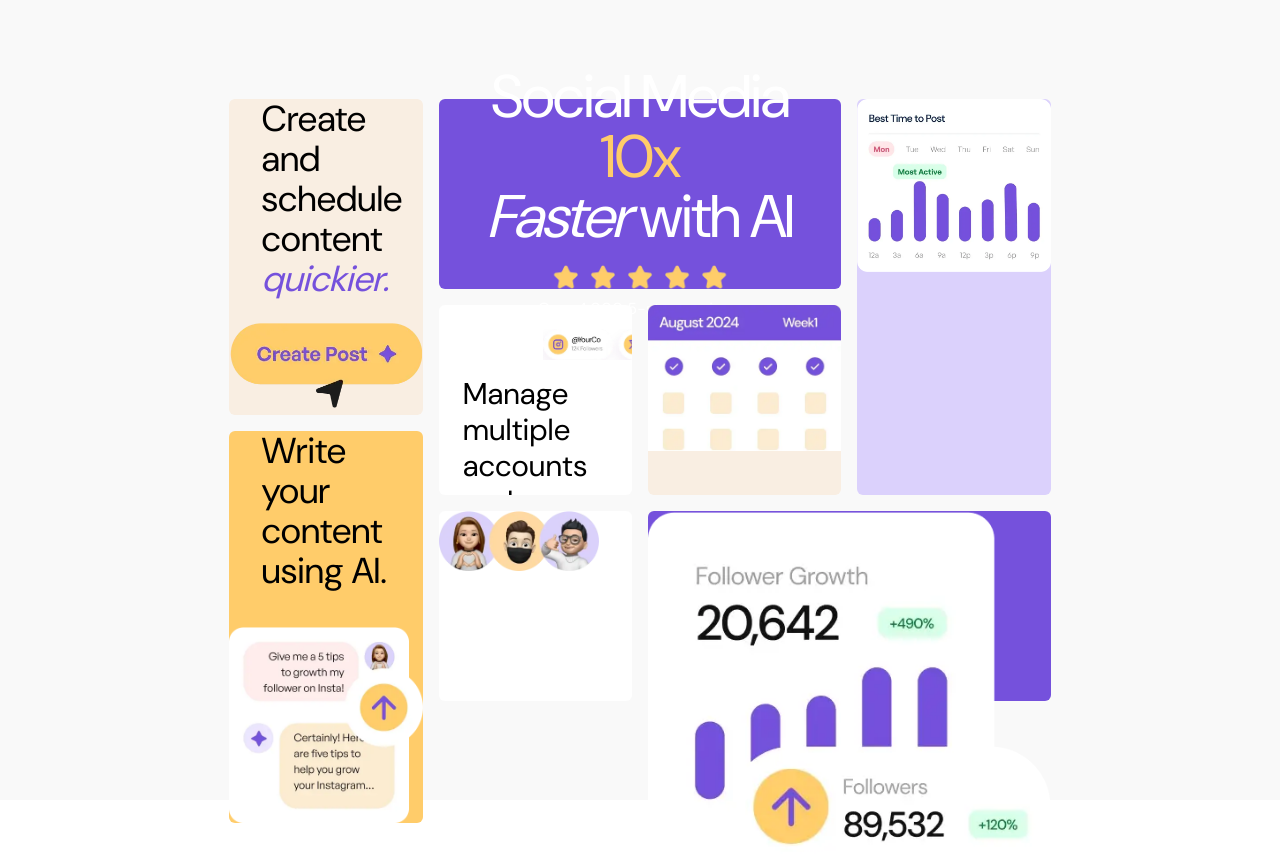
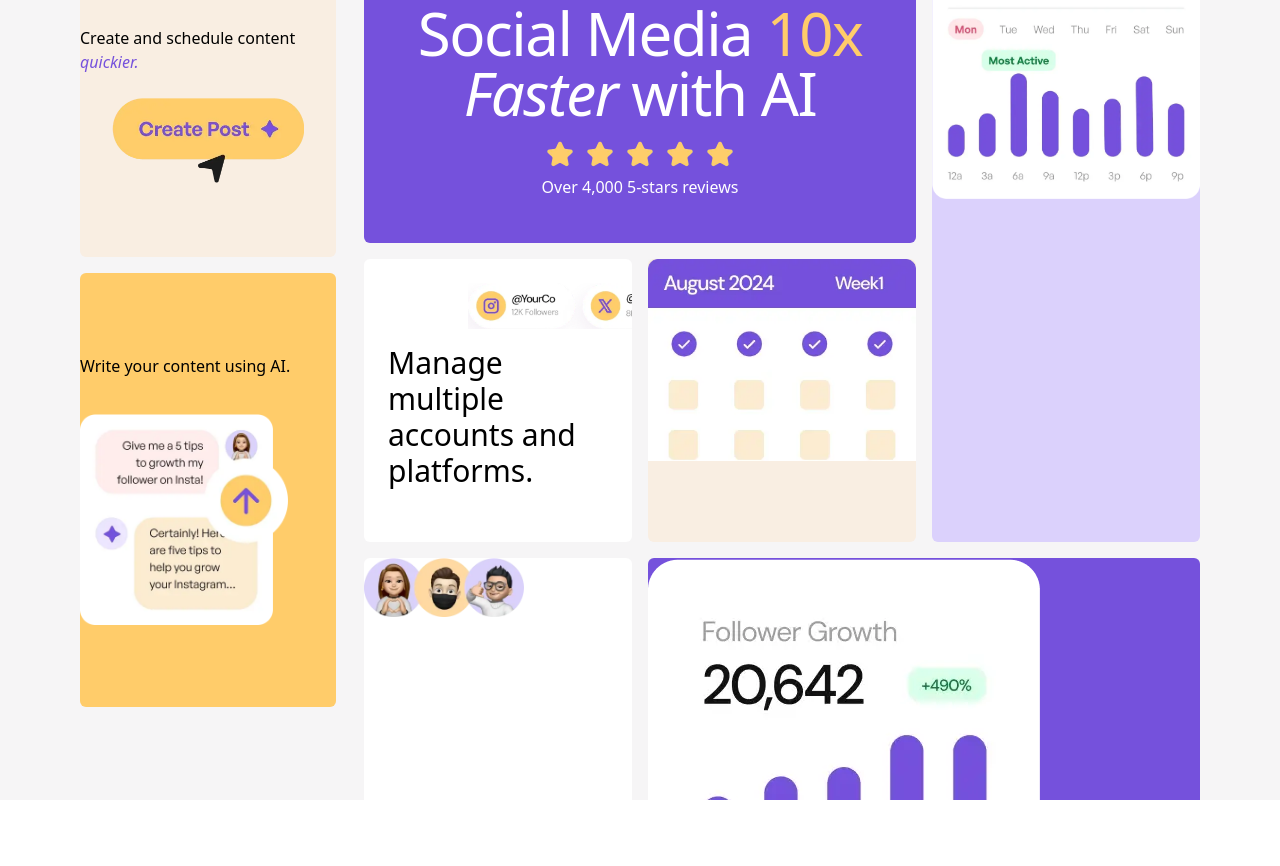
Before and after one commit to 0x7266/tailwind-bento, a Svelte app: page / in a window 1280 px wide. After the commit the page ends 800 px from the top, so only its background shows below. Built offline with nearby package versions, Linux system fonts and the light colour scheme.

Commit message:
fix text styles of two blocks

```diff
--- a/src/App.svelte
+++ b/src/App.svelte
@@ -11,55 +11,54 @@
 </script>
 
 <main
-    class="h-dvh bg-[#f9f9f9] w-full p-6 flex flex-col items-center justify-center"
+  class="flex max-h-dvh w-full flex-col items-center justify-center overflow-hidden bg-[#f6f5f6] p-6"
 >
   <div
-        class="w-full h-full grid grid-rows sm:grid-cols-2 sm:grid-rows-5 md:grid-rows-3 md:grid-cols-4 lg:w-2/3 lg:h-4/5 gap-4"
+    class="grid-rows grid h-full w-full gap-4 sm:grid-cols-2 sm:grid-rows-5 md:h-[881px] md:w-[1120px] md:grid-cols-4 md:grid-rows-3"
   >
     <div
-            class="grid gap-4 order-last sm:col-span-2 sm:grid-cols-2 md:order-first md:row-span-3 md:col-span-1 md:grid-cols-1"
+      class="order-last grid gap-4 sm:col-span-2 sm:grid-cols-2 md:order-first md:col-span-1 md:row-span-3 md:w-[256px] md:grid-cols-1"
     >
       <div
-                class="bg-yellow-100 rounded-md sm:row-span-2 flex flex-col gap-6 items-center justify-center"
+        class="md-h-[415px] flex flex-col items-center justify-center gap-6 rounded-md bg-yellow-100 sm:row-span-2 md:gap-300 md:p-400"
       >
-                <p class="text-4xl w-2/3">
-                    Create and schedule content <em class="text-purple-500"
-                        >quickier.</em
+        <p
+          class="font-dm-sans-medium text-text-preset-2 leading-text-preset-2 tracking-text-preset-2"
         >
+          Create and schedule content <em class="text-purple-500">quickier.</em>
         </p>
-                <img
-                    src={createPost}
-                    alt="create schedule content"
-                    class="w-48"
-                />
+        <img src={createPost} alt="create schedule content" class="w-48" />
       </div>
       <div
-                class="bg-yellow-500 rounded-md sm:row-span-2 flex flex-col gap-9 items-center justify-center"
+        class="flex flex-col justify-center gap-9 rounded-md bg-yellow-500 sm:row-span-2 md:h-[434px] md:p-300"
       >
-                <p class="text-4xl w-2/3">Write your content using AI.</p>
+        <p
+          class="font-dm-sans-medium text-text-preset-2 leading-text-preset-2 tracking-text-preset-2"
+        >
+          Write your content using AI.
+        </p>
         <img src={aiContent} alt="five stars" class="w-52" />
       </div>
     </div>
 
     <div
-            class="w-full grid grid-rows-4 sm:grid-cols-2 sm:grid-rows-2 md:col-span-2 md:row-span-2 gap-4"
+      class="grid w-full grid-rows-4 gap-4 sm:grid-cols-2 sm:grid-rows-2 md:col-span-2 md:row-span-2"
     >
       <div
-                class="bg-purple-500 rounded-md sm:col-span-2 flex flex-col items-center justify-center p-6 gap-4"
+        class="flex flex-col items-center justify-center gap-4 rounded-md bg-purple-500 p-6 sm:col-span-2"
       >
-                <p
-                    class="text-white text-6xl text-center font-medium tracking-tight"
-                >
-                    Social Media <span class="text-yellow-500">10x</span><br
-                    /><em>Faster</em> with AI
+        <p class="text-center text-6xl font-medium tracking-tight text-white">
+          Social Media <span class="text-yellow-500">10x</span><br /><em
+            >Faster</em
+          > with AI
         </p>
-                <div class="flex flex-col gap-1 items-center justify-center">
+        <div class="flex flex-col items-center justify-center gap-1">
           <img src={fiveStars} alt="five stars" class="w-1/2" />
           <p class="text-white">Over 4,000 5-stars reviews</p>
         </div>
       </div>
       <div
-                class="overflow-clip p-6 bg-white flex flex-col gap-4 rounded-md relative"
+        class="relative flex flex-col gap-4 overflow-clip rounded-md bg-white p-6"
       >
         <img
           src={multiplePlatforms}
@@ -68,40 +67,25 @@
         />
         <p class="text-3xl">Manage multiple accounts and platforms.</p>
       </div>
-            <div class=" bg-yellow-100 rounded-md row-span-2 sm:row-span-1">
+      <div class=" row-span-2 rounded-md bg-yellow-100 sm:row-span-1">
         <img src={consistentSchedule} alt="five stars" />
       </div>
     </div>
 
-        <div class="bg-purple-100 rounded-md md:col-span-1 md:row-span-2">
+    <div class="rounded-md bg-purple-100 md:col-span-1 md:row-span-2">
       <img src={schedulePosts} alt="create schedule content" />
     </div>
     <div
-            class="gap-4 grid sm:grid-cols-3 sm:grid-rows-1 sm:col-span-2 md:col-span-3"
+      class="grid gap-4 sm:col-span-2 sm:grid-cols-3 sm:grid-rows-1 md:col-span-3"
     >
       <div
-                class="md:order-last bg-purple-500 rounded-md sm:col-span-2 md:row-span-1"
+        class="rounded-md bg-purple-500 sm:col-span-2 md:order-last md:row-span-1"
       >
         <img src={growFollowers} alt="" />
       </div>
-            <div
-                class="bg-white rounded-md row-span-2 sm:row-span-1 sm:col-span-1"
-            >
+      <div class="row-span-2 rounded-md bg-white sm:col-span-1 sm:row-span-1">
         <img src={audienceGrowth} alt="" class="w-40" />
       </div>
     </div>
   </div>
 </main>
-
-<style>
-    @font-face {
-        font-family: "DM Sans";
-        font-style: normal;
-        font-weight: 400;
-        src: url(./lib/assets/fonts/DMSans-VariableFont_opsz,wght.ttf);
-    }
-
-    * {
-        font-family: "DM Sans";
-    }
-</style>
```
Also changed, not shown: 2 other files (tests, documents, lock files or other folders). Lines whose indentation alone changed are shown as unchanged.
